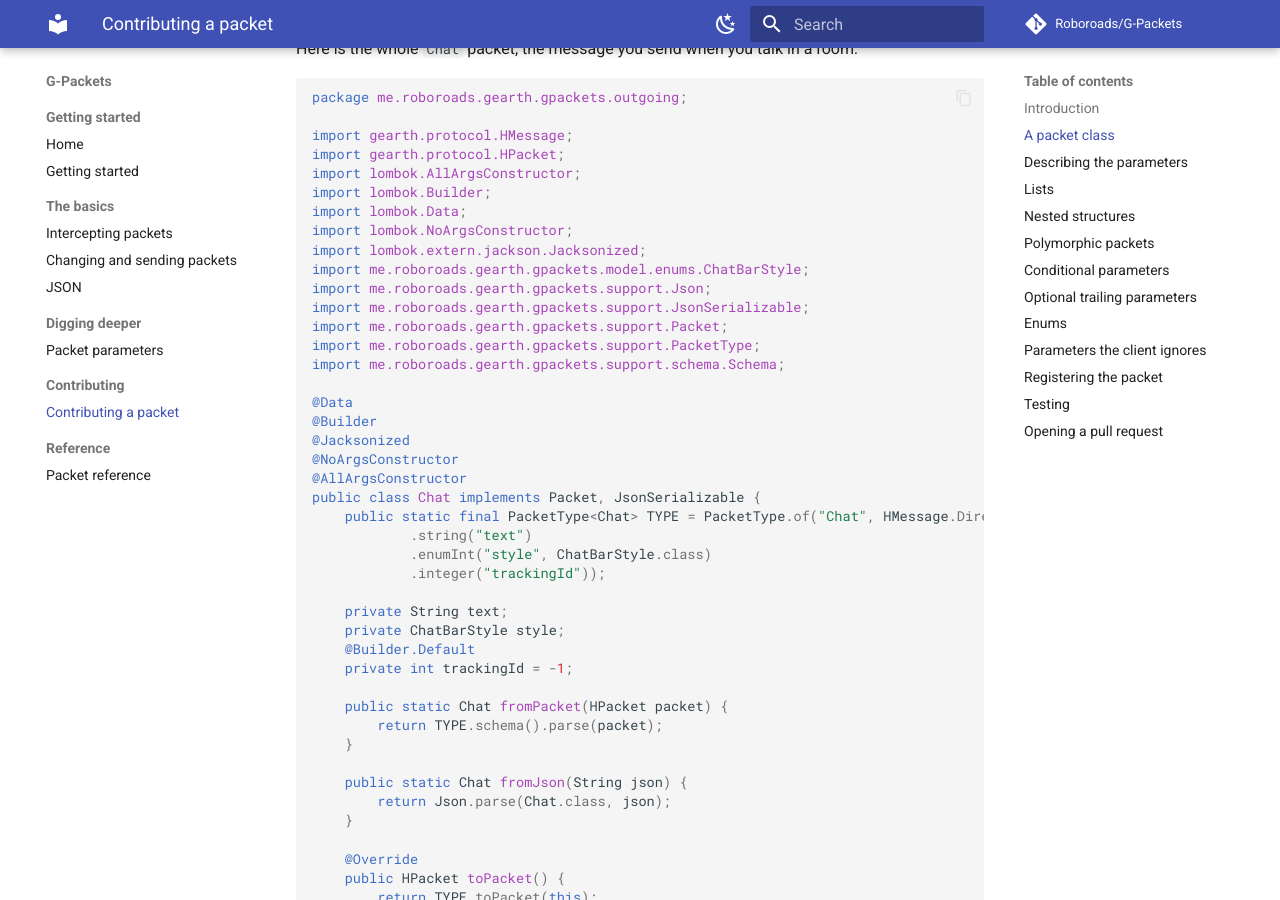
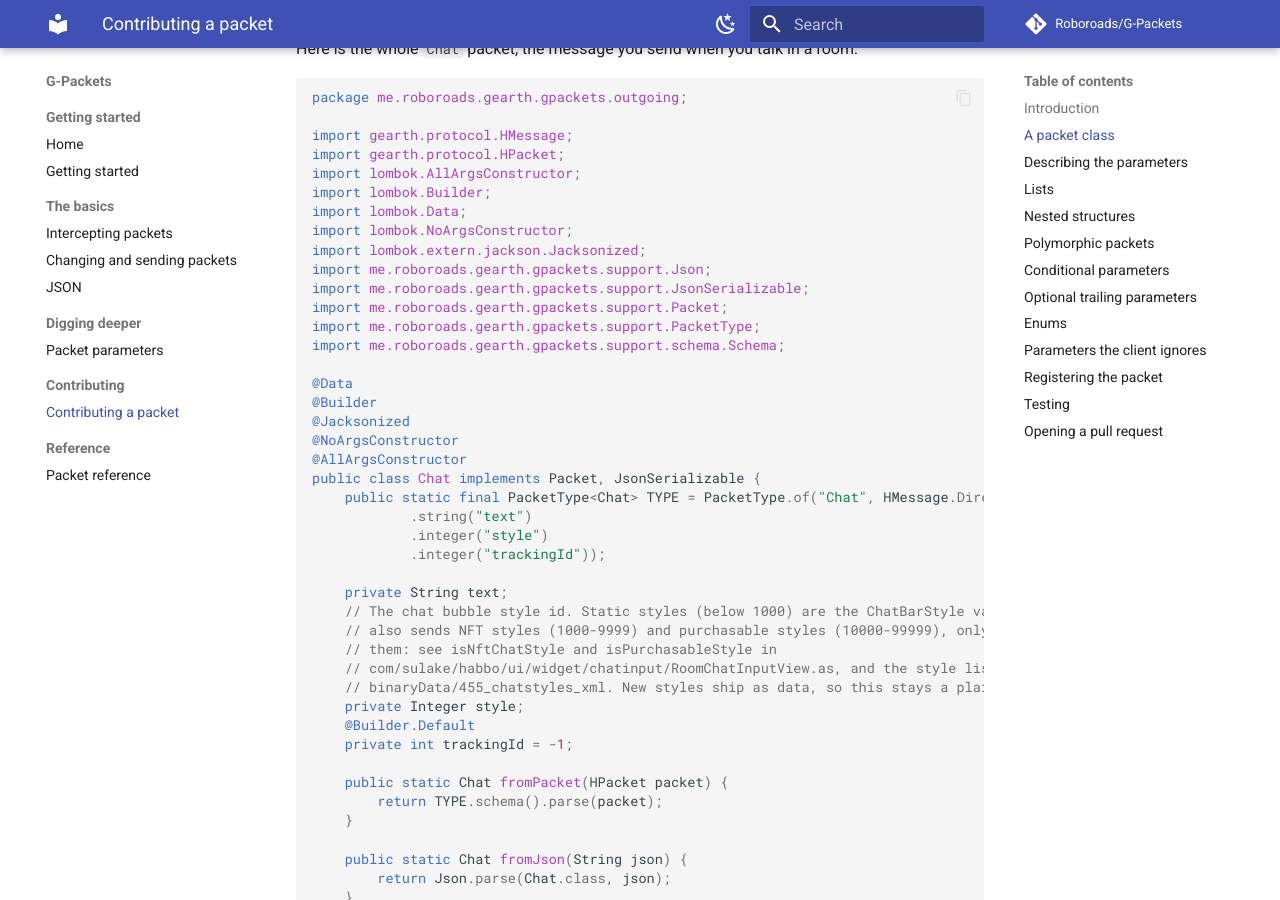
Before and after one commit to Roboroads/G-Packets, an MkDocs documentation site: the page built from docs/contributing.md, in a window 1280 px wide and 900 px high, scrolled down 455 px. Built offline with MkDocs 1.6.1 and Material for MkDocs 9.7.7, drawn with Linux system fonts in a browser that asks for light colours; comment, search, counter and statistics services are not loaded; some of the changed text lies outside the part shown.

Commit message:
fix!: send any chat style id, not only the ones in ChatBarStyle

````diff
--- a/docs/contributing.md
+++ b/docs/contributing.md
@@ -20,7 +20,6 @@ import lombok.Builder;
 import lombok.Data;
 import lombok.NoArgsConstructor;
 import lombok.extern.jackson.Jacksonized;
-import me.roboroads.gearth.gpackets.model.enums.ChatBarStyle;
 import me.roboroads.gearth.gpackets.support.Json;
 import me.roboroads.gearth.gpackets.support.JsonSerializable;
 import me.roboroads.gearth.gpackets.support.Packet;
@@ -35,11 +34,16 @@ import me.roboroads.gearth.gpackets.support.schema.Schema;
 public class Chat implements Packet, JsonSerializable {
     public static final PacketType<Chat> TYPE = PacketType.of("Chat", HMessage.Direction.TOSERVER, Schema.of(Chat.class)
             .string("text")
-            .enumInt("style", ChatBarStyle.class)
+            .integer("style")
             .integer("trackingId"));
 
     private String text;
-    private ChatBarStyle style;
+    // The chat bubble style id. Static styles (below 1000) are the ChatBarStyle values. The client
+    // also sends NFT styles (1000-9999) and purchasable styles (10000-99999), only if the user owns
+    // them: see isNftChatStyle and isPurchasableStyle in
+    // com/sulake/habbo/ui/widget/chatinput/RoomChatInputView.as, and the style list in
+    // binaryData/455_chatstyles_xml. New styles ship as data, so this stays a plain int.
+    private Integer style;
     @Builder.Default
     private int trackingId = -1;
 
@@ -208,7 +212,7 @@ public enum Direction implements IntEnum {
     private final int value;
 ```
 
-If you can't name every value the client knows, keep the field a plain `Integer`, use `integer(...)`, and list the values you do know in a comment. An enum turns a value it doesn't have into `null`, so that value would be lost when you write the packet again.
+If you can't name every value the client knows, keep the field a plain `Integer`, use `integer(...)`, and list the values you do know in a comment. An enum turns a value it doesn't have into `null`, so that value would be lost when you write the packet again. `Chat.style` above is one: `ChatBarStyle` names the static styles, but the client also sends NFT and purchasable style ids that ship as data.
 
 ## Parameters the client ignores
 
````
Also changed, not shown: other parts of docs/contributing.md (+1 -1 lines), docs/changing-and-sending.md (+4 -2 lines), docs/intercepting.md (+1 -1 lines), docs/json.md (+2 -2 lines), docs/parameters.md (+2 -2 lines), 10 other files.
